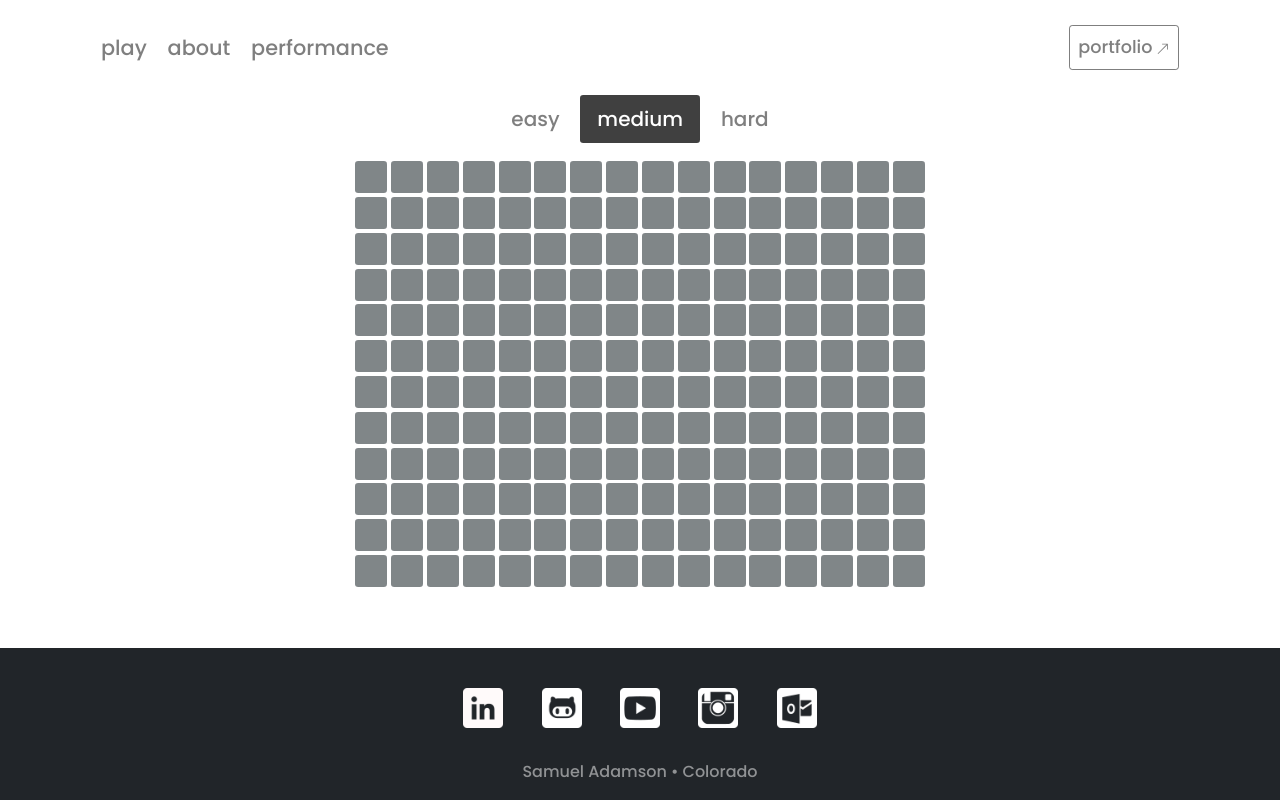
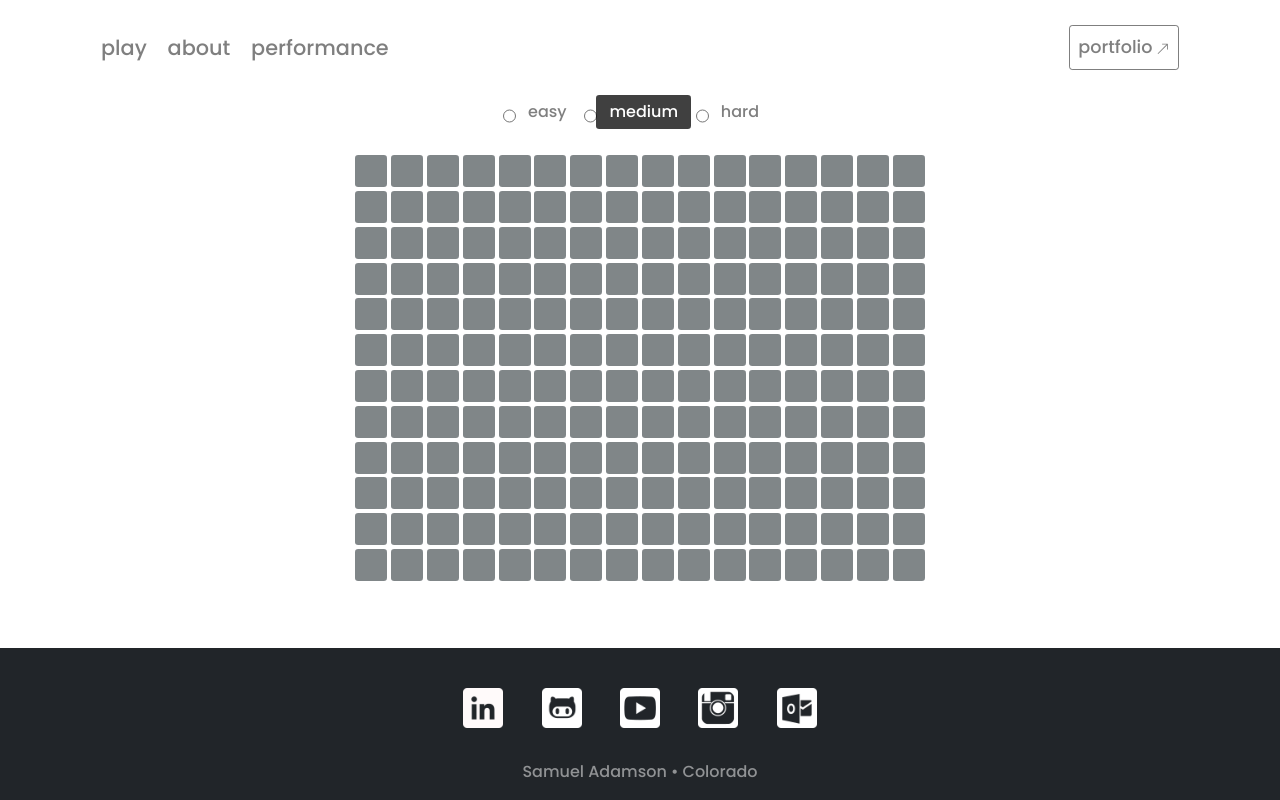
Before and after one commit to SamuelAdamson/minesweeper-web-app, a Next.js app: page / in a window 1280 px wide. Built offline with nearby package versions, Linux system fonts and the light colour scheme.

Commit message:
Starting toggle buttons for mode

```diff
--- a/src/Game/components/ModeSelect/ModeSelect.module.css
+++ b/src/Game/components/ModeSelect/ModeSelect.module.css
@@ -11,6 +11,8 @@
   background-color: transparent;
   margin-left: 0.3rem;
   margin-right: 0.3rem;
+  padding-top: 0.25rem!important;
+  padding-bottom: 0.25rem!important;
   border-color: transparent;
   border-radius: 0.2rem !important;
   color: rgba(0,0,0,0.5);
--- a/src/Game/components/ModeSelect/ModeSelect.tsx
+++ b/src/Game/components/ModeSelect/ModeSelect.tsx
@@ -1,4 +1,5 @@
-import { Container, Button, ButtonGroup } from 'react-bootstrap'
+import { useEffect, useState } from 'react';
+import { Container, ToggleButton, ToggleButtonGroup } from 'react-bootstrap'
 import { Mode } from '../type'
 import styles from './ModeSelect.module.css'
 import cx from 'classnames';
@@ -10,20 +11,35 @@ type Props = {
 const modes: Array<Mode> = ['easy', 'medium', 'hard']
 
 export const ModeSelect = ({ mode }: Props) => {
+  const [currMode, setCurrMode] = useState<Mode>(mode);
+  const onNewMode = (newMode: Mode) => {
+    mode = newMode;
+    console.log(mode);
+    // setCurrMode(newMode);
+  }
+
+  useEffect(() => {
+    console.log("HERE");
+    setCurrMode(mode);
+  }, [mode])
+
   return (
     <Container fluid className={ styles.ModeSelect }>
-      <ButtonGroup size="lg" >
-        {modes.map((m: Mode) => (
-          <Button
+      <ToggleButtonGroup type="radio" name="options" defaultValue={0} >
+        {modes.map((m: Mode, idx: Number) => (
+          <ToggleButton
+            key={`button__${m}`}
+            id={idx}
             className={
               (m == mode) ? cx(styles.ModeButton, styles.Selected)
               : styles.ModeButton
             }
+            onClick={() => onNewMode(m)}
           >
             {m}
-          </Button>
+          </ToggleButton>
         ))}
-      </ButtonGroup>
+      </ToggleButtonGroup>
     </Container>
   )
 }
```
